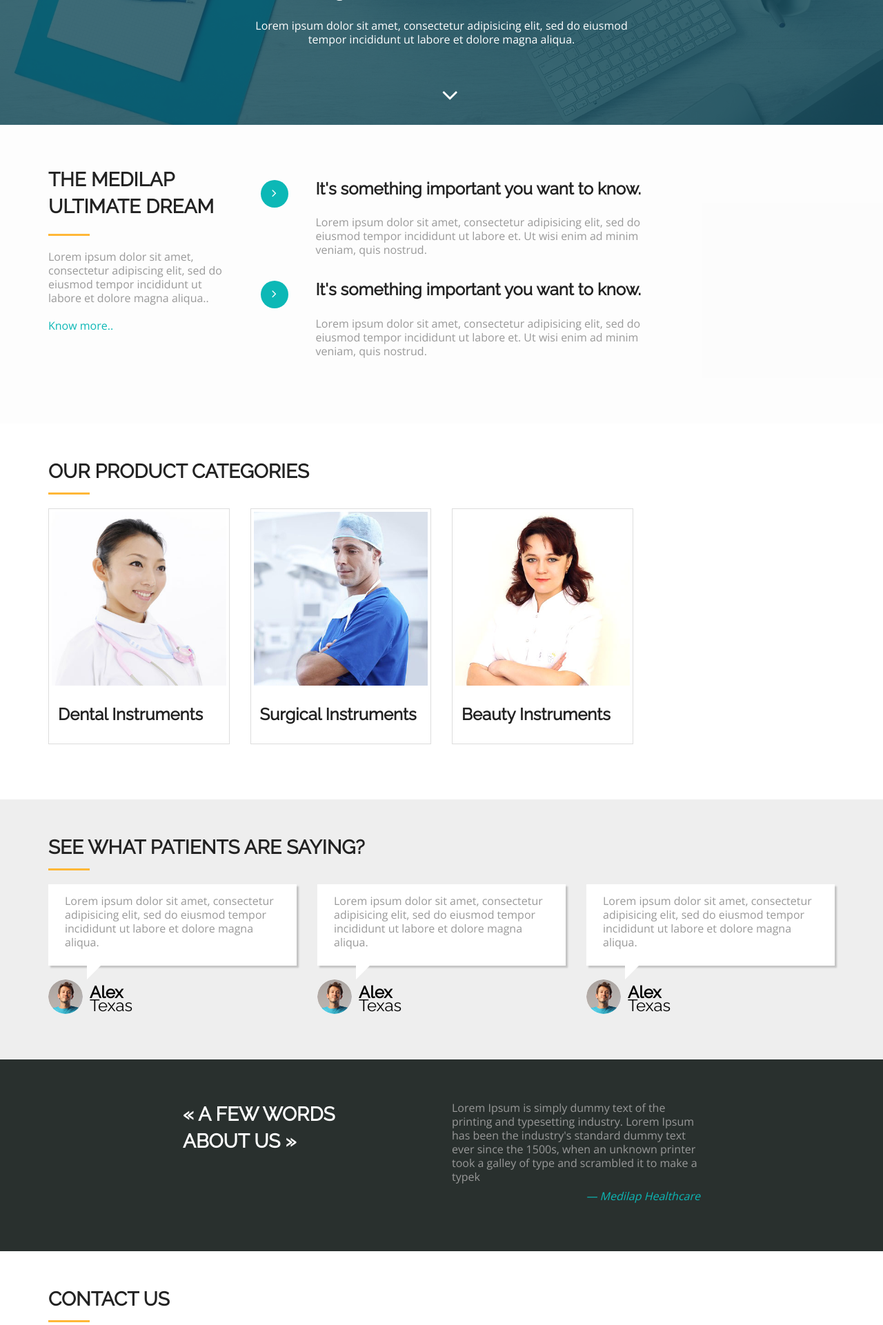
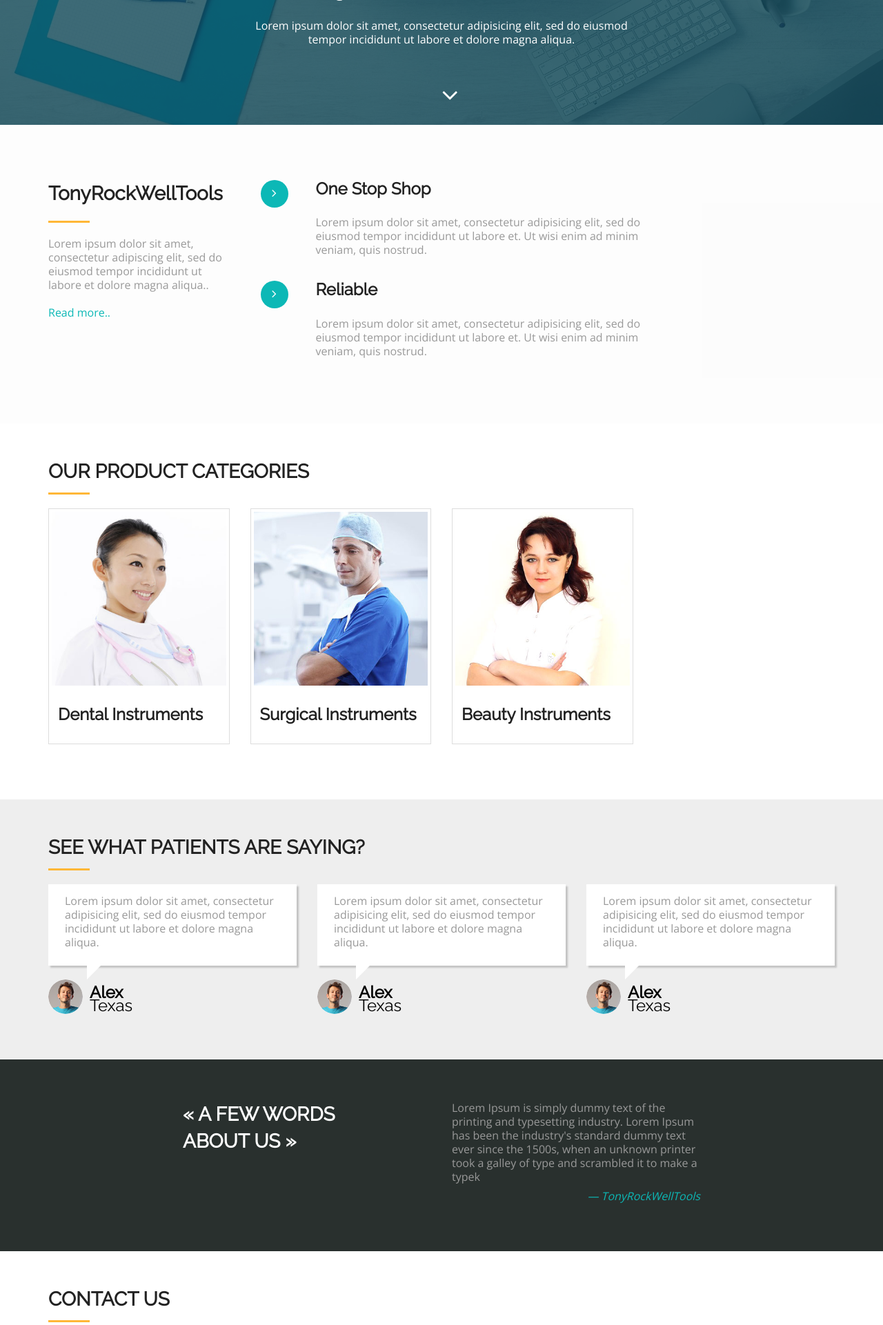
Before and after one commit to tinkajatt254/trt, a PHP site: page / in a window 1280 px wide. Shown: the part 469-2390 px from the top of the page at 69% size. Run offline with PHP 8.4, Linux system fonts and the light colour scheme; some web fonts are replaced.

Commit message:
push fresh

```diff
--- /dev/null
+++ b/admin/index.php
@@ -0,0 +1,5 @@
+<?php
+
+	include 'conn.php';
+
+?>
--- a/incs/footer.php
+++ b/incs/footer.php
@@ -44,14 +44,8 @@
       <div class="container">
         <div class="row">
           <div class="col-md-12 text-center">
-            © Copyright Medilab Theme. All Rights Reserved
+            © Copyright TonyRockWellTools. All Rights Reserved
             <div class="credits">
-              <!--
-                All the links in the footer should remain intact.
-                You can delete the links only if you purchased the pro version.
-                Licensing information: https://bootstrapmade.com/license/
-                Purchase the pro version with working PHP/AJAX contact form: https://bootstrapmade.com/buy/?theme=Medilab
-              -->
               Designed by <a href="#">PerSol Inc</a>
             </div>
           </div>
--- a/incs/home.php
+++ b/incs/home.php
@@ -1,4 +1,3 @@
-
 
   <!--about-->
   <section id="about" class="section-padding">
@@ -6,10 +5,10 @@
       <div class="row">
         <div class="col-md-3 col-sm-4 col-xs-12">
           <div class="section-title">
-            <h2 class="head-title lg-line">The Medilap <br>Ultimate Dream</h2>
+            <h3 class="head-title lg-line">TonyRockWellTools</h3>
             <hr class="botm-line">
             <p class="sec-para">Lorem ipsum dolor sit amet, consectetur adipiscing elit, sed do eiusmod tempor incididunt ut labore et dolore magna aliqua..</p>
-            <a href="" style="color: #0cb8b6; padding-top:10px;">Know more..</a>
+            <a href="" style="color: #0cb8b6; padding-top:10px;">Read more..</a>
           </div>
         </div>
         <div class="col-md-9 col-sm-8 col-xs-12">
@@ -17,14 +16,14 @@
             <div class="more-features-box-text">
               <div class="more-features-box-text-icon"> <i class="fa fa-angle-right" aria-hidden="true"></i> </div>
               <div class="more-features-box-text-description">
-                <h3>It's something important you want to know.</h3>
+                <h3>One Stop Shop</h3>
                 <p>Lorem ipsum dolor sit amet, consectetur adipisicing elit, sed do eiusmod tempor incididunt ut labore et. Ut wisi enim ad minim veniam, quis nostrud.</p>
               </div>
             </div>
             <div class="more-features-box-text">
               <div class="more-features-box-text-icon"> <i class="fa fa-angle-right" aria-hidden="true"></i> </div>
               <div class="more-features-box-text-description">
-                <h3>It's something important you want to know.</h3>
+                <h3>Reliable</h3>
                 <p>Lorem ipsum dolor sit amet, consectetur adipisicing elit, sed do eiusmod tempor incididunt ut labore et. Ut wisi enim ad minim veniam, quis nostrud.</p>
               </div>
             </div>
@@ -46,7 +45,7 @@
           <div class="thumbnail">
             <img src="img/doctor1.jpg" alt="..." class="team-img">
             <div class="caption">
-              <h3>Dental Instruments</h3>
+              <a href="#"><h3>Dental Instruments</h3></a>
             </div>
           </div>
         </div>
@@ -54,7 +53,7 @@
           <div class="thumbnail">
             <img src="img/doctor2.jpg" alt="..." class="team-img">
             <div class="caption">
-              <h3>Surgical Instruments</h3>
+              <a href="#"><h3>Surgical Instruments</h3></a>
             </div>
           </div>
         </div>
@@ -62,7 +61,7 @@
           <div class="thumbnail">
             <img src="img/doctor3.jpg" alt="..." class="team-img">
             <div class="caption">
-              <h3>Beauty Instruments</h3>
+              <a href="#"><h3>Beauty Instruments</h3></a>
             </div>
           </div>
         </div>
@@ -128,7 +127,7 @@
         </div>
         <div class="col-md-4 col-sm-5">
           Lorem Ipsum is simply dummy text of the printing and typesetting industry. Lorem Ipsum has been the industry's standard dummy text ever since the 1500s, when an unknown printer took a galley of type and scrambled it to make a typek
-          <p class="text-right text-primary"><i>— Medilap Healthcare</i></p>
+          <p class="text-right text-primary"><i>— TonyRockWellTools</i></p>
         </div>
         <div class="col-md-2"></div>
       </div>
--- a/index.php
+++ b/index.php
@@ -1,10 +1,11 @@
+
 <!DOCTYPE html>
 <html lang="en">
 
 <head>
   <meta charset="utf-8">
   <meta name="viewport" content="width=device-width, initial-scale=1">
-  <title>Medilab Free Bootstrap HTML5 Template</title>
+  <title> TonyRockWellTools</title>
   <meta name="description" content="Free Bootstrap Theme by BootstrapMade.com">
   <meta name="keywords" content="free website templates, free bootstrap themes, free template, free bootstrap, free website template">
 
```
Also changed, not shown: admin/conn.php (added, +21 -0 lines).
